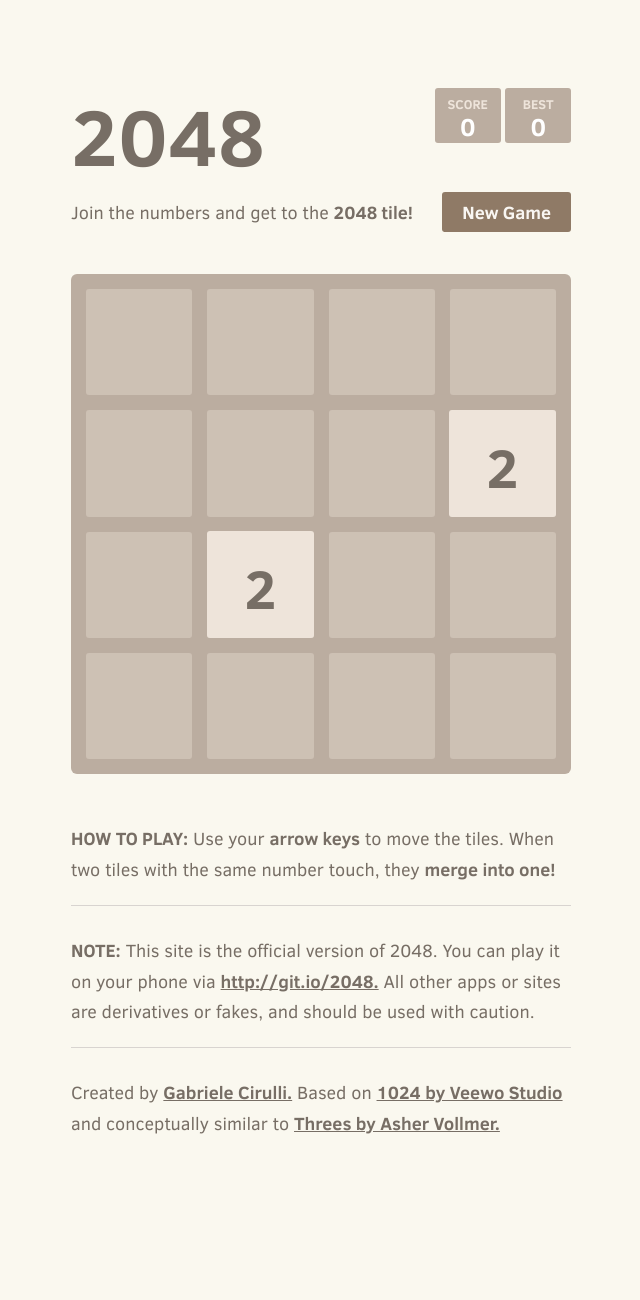
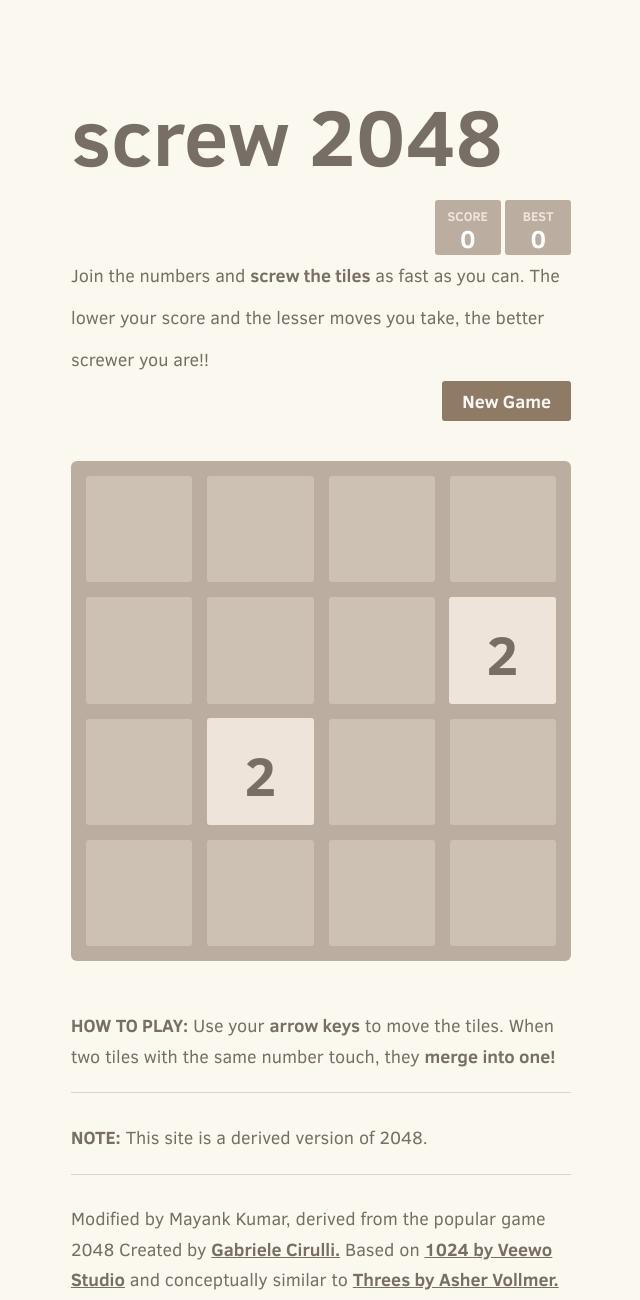
Before and after one commit to nishu271/screw2048, a plain HTML site: page screw2048/index.html in a window 1280 px wide. Shown: the whole page, without its empty margins (319-959 px from the left). Before the commit the page ends 1220 px from the top, so only its background shows below. Drawn offline with Linux system fonts and the light colour scheme.

Commit message:
Modify landing page for screw 2048

```diff
--- a/screw2048/index.html
+++ b/screw2048/index.html
@@ -2,7 +2,7 @@
 <html>
 <head>
   <meta charset="utf-8">
-  <title>2048</title>
+  <title>screw 2048, hell yeah!!</title>
 
   <link href="style/main.css" rel="stylesheet" type="text/css">
   <link rel="shortcut icon" href="favicon.ico">
@@ -19,7 +19,7 @@
 <body>
   <div class="container">
     <div class="heading">
-      <h1 class="title">2048</h1>
+      <h1 class="title">screw 2048</h1>
       <div class="scores-container">
         <div class="score-container">0</div>
         <div class="best-container">0</div>
@@ -27,7 +27,7 @@
     </div>
 
     <div class="above-game">
-      <p class="game-intro">Join the numbers and get to the <strong>2048 tile!</strong></p>
+      <p class="game-intro">Join the numbers and <strong>screw the tiles</strong> as fast as you can. The lower your score and the lesser moves you take, the better screwer you are!!</p>
       <a class="restart-button">New Game</a>
     </div>
 
@@ -77,11 +77,11 @@
     </p>
     <hr>
     <p>
-    <strong class="important">Note:</strong> This site is the official version of 2048. You can play it on your phone via <a href="http://git.io/2048">http://git.io/2048.</a> All other apps or sites are derivatives or fakes, and should be used with caution.
+    <strong class="important">Note:</strong> This site is a derived version of 2048.
     </p>
     <hr>
     <p>
-    Created by <a href="http://gabrielecirulli.com" target="_blank">Gabriele Cirulli.</a> Based on <a href="https://itunes.apple.com/us/app/1024!/id823499224" target="_blank">1024 by Veewo Studio</a> and conceptually similar to <a href="http://asherv.com/threes/" target="_blank">Threes by Asher Vollmer.</a>
+    Modified by Mayank Kumar, derived from the popular game 2048 Created by <a href="http://gabrielecirulli.com" target="_blank">Gabriele Cirulli.</a> Based on <a href="https://itunes.apple.com/us/app/1024!/id823499224" target="_blank">1024 by Veewo Studio</a> and conceptually similar to <a href="http://asherv.com/threes/" target="_blank">Threes by Asher Vollmer.</a>
     </p>
   </div>
 
```
